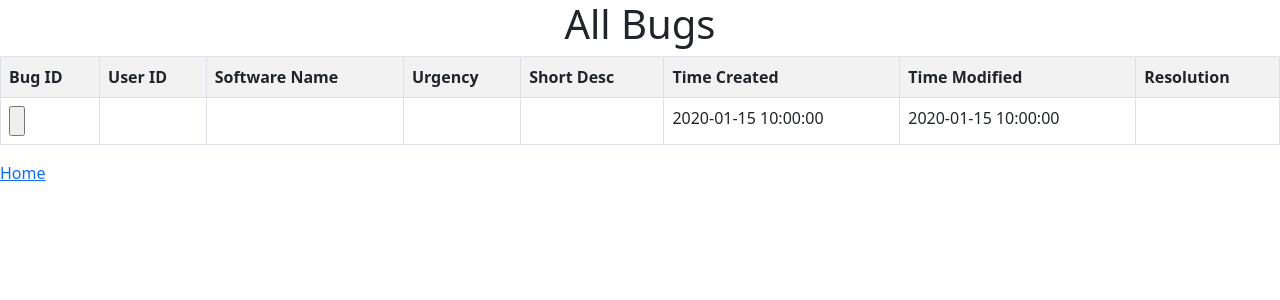
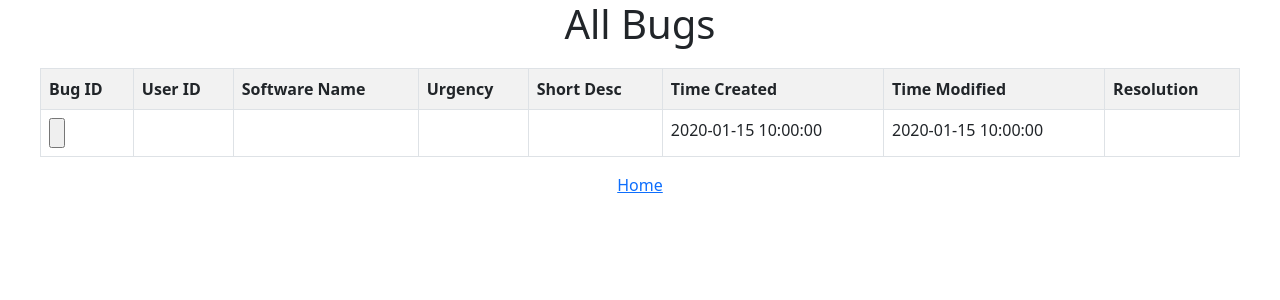
Before and after one commit to Austin-Buchanan/BugTracker, a PHP site: page /BugTracker/view/read_all_bugs.php in a window 1280 px wide. Shown: the top 300 px of the page. Run offline with PHP 8.4, Linux system fonts and the light colour scheme; tables that the repository leaves empty or names only in its code hold one stand-in row (values such as "Sample post"); data that the repository does not hold is empty.

Commit message:
Centered content with bootstrap classes, set max widths in main.css

```diff
--- a/index.php
+++ b/index.php
@@ -3,7 +3,8 @@
 ?>
 <main>
     <h1>Index</h1>
-    <div id="pageLinks">
+    <img src="assets/Papilio_troilus01.jpg" alt="Picture of Butterfly" class="img-fluid rounded mx-auto d-block">
+    <div id="pageLinks" class="text-center">
         <a href='./view/add_bug.php' class="pageLink">Add Bug</a><br>
         <a href='./view/read_all_bugs.php' class="pageLink">All Bugs</a><br>
         <a href='./view/bug_search.php' class="pageLink">Search Bug</a>
--- a/view/add_bug.php
+++ b/view/add_bug.php
@@ -1,7 +1,7 @@
 <?php include './header.php'; ?>
 <main>
     <h1>Add Bug</h1>
-    <form action="../controller/add_bug_controller.php" method="post" id="add_bug_form">
+    <form action="../controller/add_bug_controller.php" method="post" id="add_bug_form" class="mx-auto">
         <input type="hidden" name="action" value="add_bug">
         <div class="form-group">
             <label for="softwareName">Software Name:</label>
--- a/view/bug_search.php
+++ b/view/bug_search.php
@@ -1,8 +1,8 @@
 <?php include './header.php'; ?>
 <main>
     <h1>Search Bug</h1>
-    <p>Search by Bug ID and/or Software Name</p>
-    <form action="../controller/bug_search_controller.php" method="post">
+    <p class="text-center">Search by Bug ID and/or Software Name</p>
+    <form action="../controller/bug_search_controller.php" method="post" class="mx-auto">
         <input type="hidden" name="action" value="search_bug">
         <div class="form-group">
             <label for="bugID">Bug ID:</label>
--- a/view/footer.php
+++ b/view/footer.php
@@ -1,4 +1,4 @@
-<footer>
+<footer class="text-center">
     <p><a href="/BugTracker/index.php">Home</a></p>
 </footer>
 </body>
--- a/view/main.css
+++ b/view/main.css
@@ -1,3 +1,16 @@
 h1 {
     text-align: center;
+    margin-bottom: 20px;
 }
+
+table {
+    max-width: 1200px;
+}
+
+form {
+    max-width: 1000px;
+}
+
+#bugInfoText {
+    max-width: 1000px;
+}
--- a/view/read_all_bugs.php
+++ b/view/read_all_bugs.php
@@ -4,7 +4,7 @@
 ?>
 <main>
 <h1>All Bugs</h1>
-<table class="table table-striped table-bordered table-hover">
+<table class="table table-striped table-bordered table-hover mx-auto">
     <tr>
       <th>Bug ID</th>
       <th>User ID</th>
--- a/view/update_bug.php
+++ b/view/update_bug.php
@@ -4,7 +4,7 @@
 ?>
 <main>
     <h1>Update Bug</h1>
-    <form action="../controller/update_bug_controller.php" method="post" id="update_bug_form">
+    <form action="../controller/update_bug_controller.php" method="post" id="update_bug_form" class="mx-auto">
         <input type="hidden" name="action" value="update_bug">
         <input type="hidden" name="bugID2update" value="<?php echo $bug_old->getBugID(); ?>"
         <div class="form-group">
```
Also changed, not shown: view/view_bug.php (+5 -2 lines).
